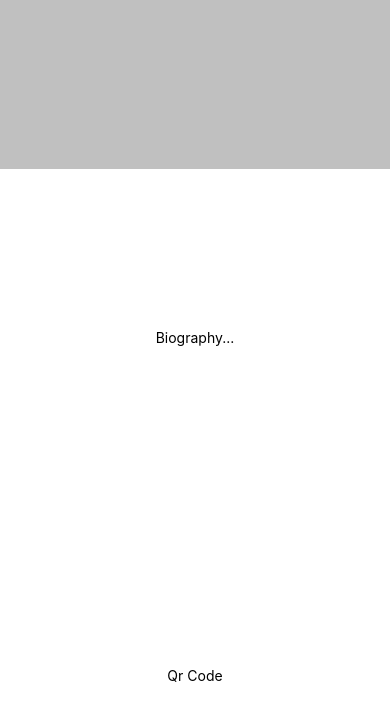
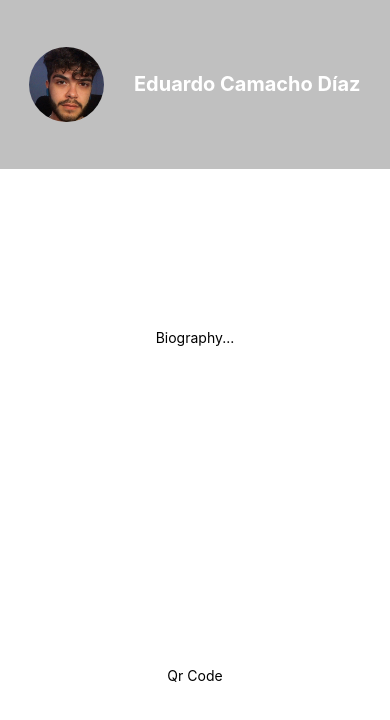
Before and after one commit to Wonternal/Card_Presentation_Eduardo, a React Native app: screen / in a window 390 px wide. Shown: the top 720 px of the page. Built offline with nearby package versions, Linux system fonts and the light colour scheme.

Commit message:
Feature: Changed the image next to the name adding it in the assets folder

```diff
--- a/App.js
+++ b/App.js
@@ -1,10 +1,11 @@
-import { StyleSheet, Text, View } from 'react-native';
+import { StyleSheet, Text, View, Image } from 'react-native';
 
  const App = () => {
   return (
     <View style={styles.container}>
       <View style={styles.topContainer}>
-
+        <Image style={styles.image} source={require("./assets/chulito.jpg")}/>
+        <Text style={styles.whiteText}>Eduardo Camacho Díaz</Text>
       </View>
 
       <View style={styles.midContainer}>
@@ -30,8 +31,24 @@ const styles = StyleSheet.create({
     flex: 1,
     width:"100%",
     height: "100%",
-    backgroundColor:"silver"
+    backgroundColor:"silver",
+    flexDirection: "row",
+    alignItems: "center",
+    justifyContent: "space-evenly"
   },
+
+  image: {
+    height: 75,
+    width: 75,
+    borderRadius: 50
+  },
+
+  whiteText: {
+    color: "white",
+    fontWeight: "bold",
+    fontSize: 20
+  },
+
   midContainer: {
     flex: 2,
     width:"100%",
```
Also changed, not shown: assets/chulito.jpg (added).
